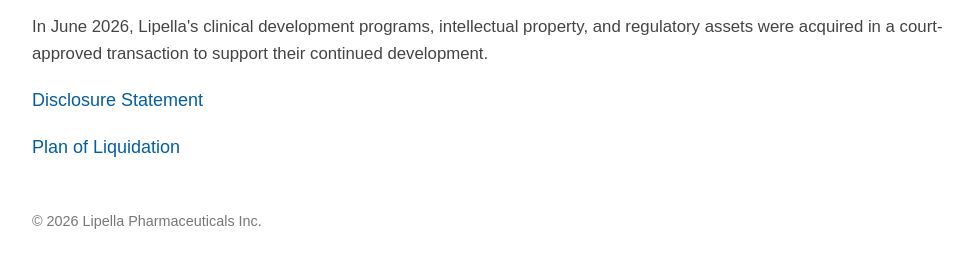
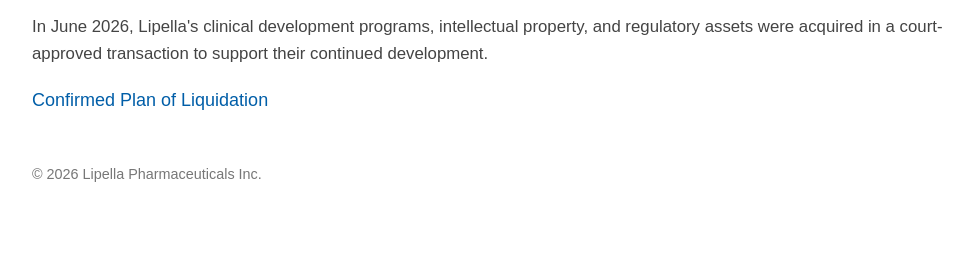
Before and after one commit to jonathak/lipella-website, a plain HTML site: page index.html in a window 1280 px wide. Shown: the part 258-526 px from the top of the page, without its empty margins (133-1106 px from the left). Drawn offline with Linux system fonts and the light colour scheme.

Commit message:
Modify Chapter 11 plan links and comments
Updated links and comments related to the Chapter 11 plan.

```diff
--- a/index.html
+++ b/index.html
@@ -85,17 +85,19 @@ Lipella Pharmaceuticals Inc. developed therapies using liposomal drug delivery t
 In June 2026, Lipella's clinical development programs, intellectual property, and regulatory assets were acquired in a court-approved transaction to support their continued development.
 </p>
 
- <!-- <h2>Chapter 11 Plan and Disclosure Statement</h2> -->
+ <!-- <h2>Chapter 11 Plan and Disclosure Statement</h2>
 
   <p>
       <a href="DISCLOSURE.pdf">
         Disclosure Statement
       </a>
   </p>
+-->
+
 
   <p>
-      <a href="PLAN.pdf">
-        Plan of Liquidation
+      <a href="208.pdf">
+        Confirmed Plan of Liquidation
       </a>
   </p>
 
```
